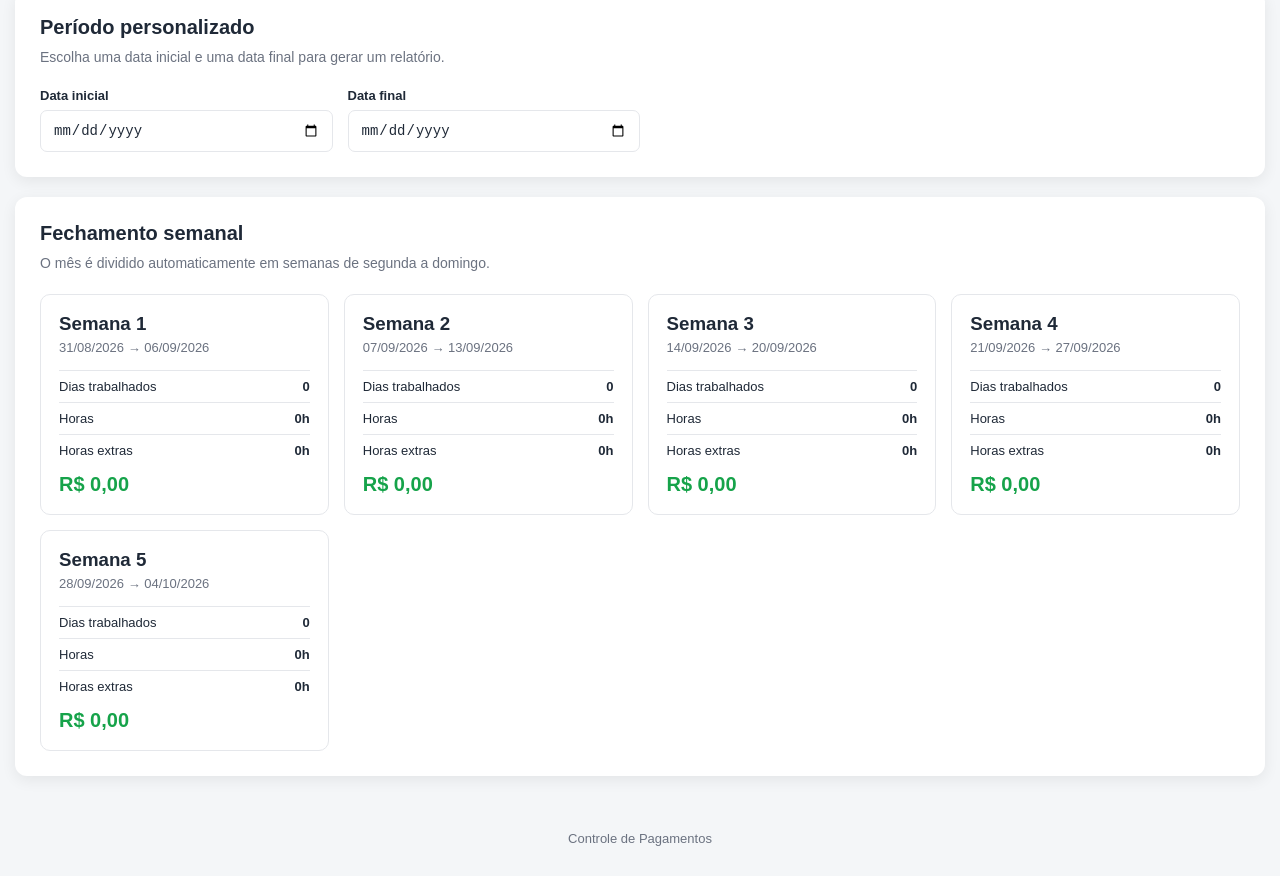
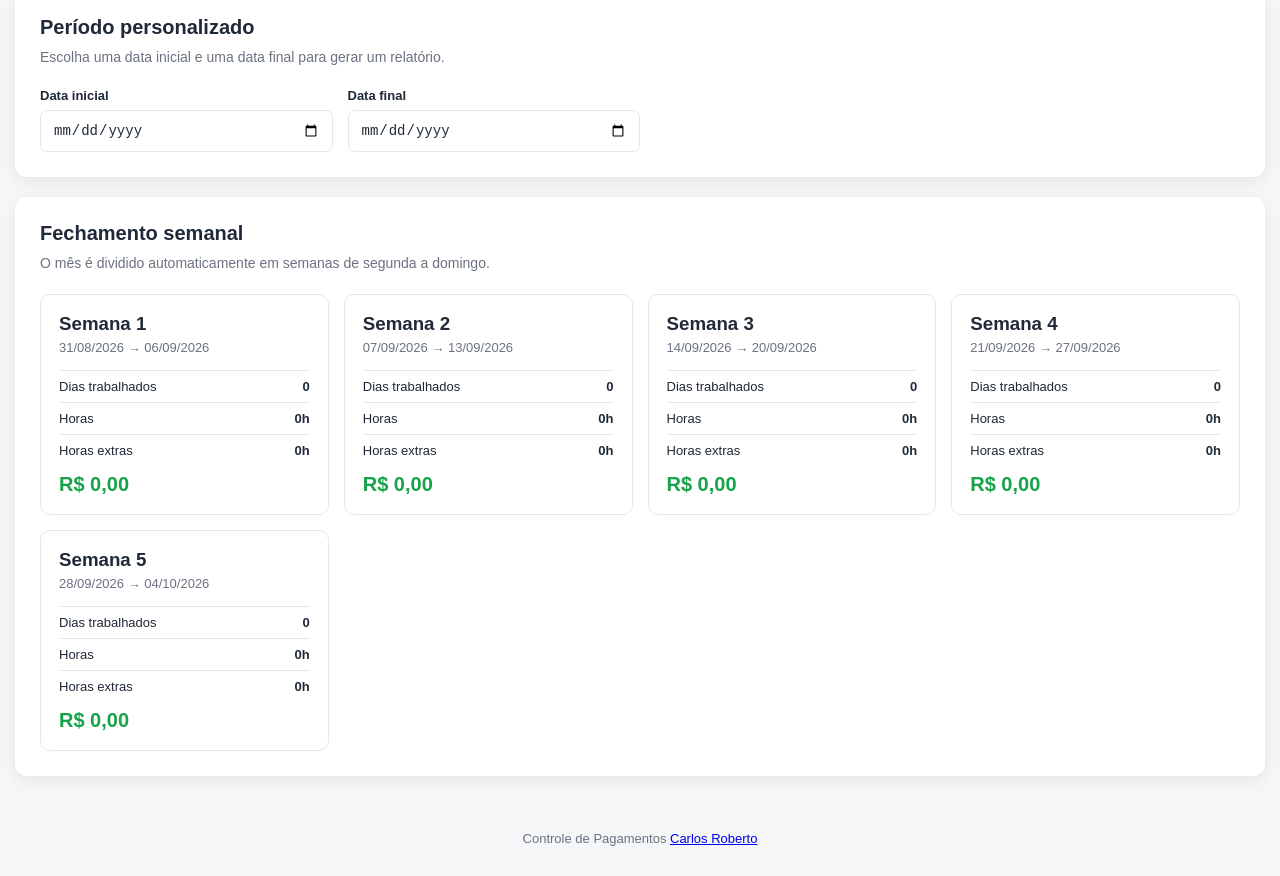
Before and after one commit to CarlosRGV-dev/Site-para-contabilidade-mensal, a plain HTML site: page index.html in a window 1280 px wide. Shown: the part 2547-3423 px from the top of the page. Drawn offline with nearby package versions, Linux system fonts and the light colour scheme.

Commit message:
Detalhes HTML

```diff
--- a/index.html
+++ b/index.html
@@ -332,7 +332,7 @@
 
 
 <footer>
-    <p>Controle de Pagamentos</p>
+    <p>Controle de Pagamentos <a href="https://github.com/CarlosRGV-dev">Carlos Roberto</a></p>
 </footer>
 
 
```
